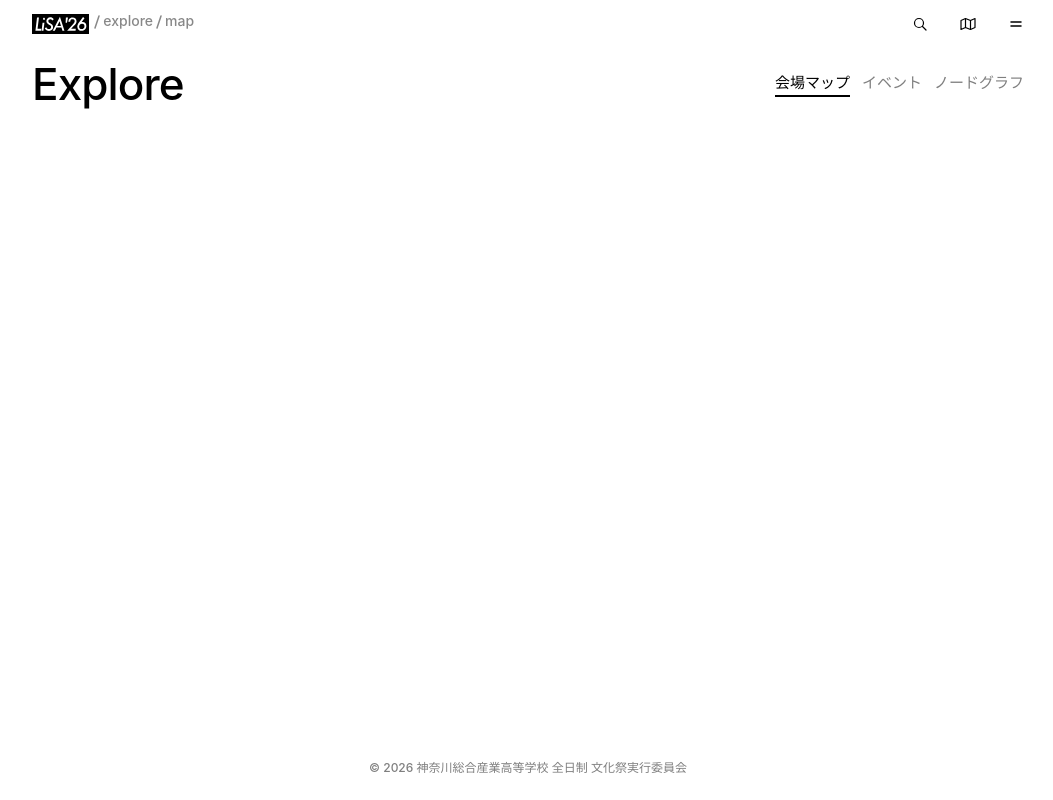
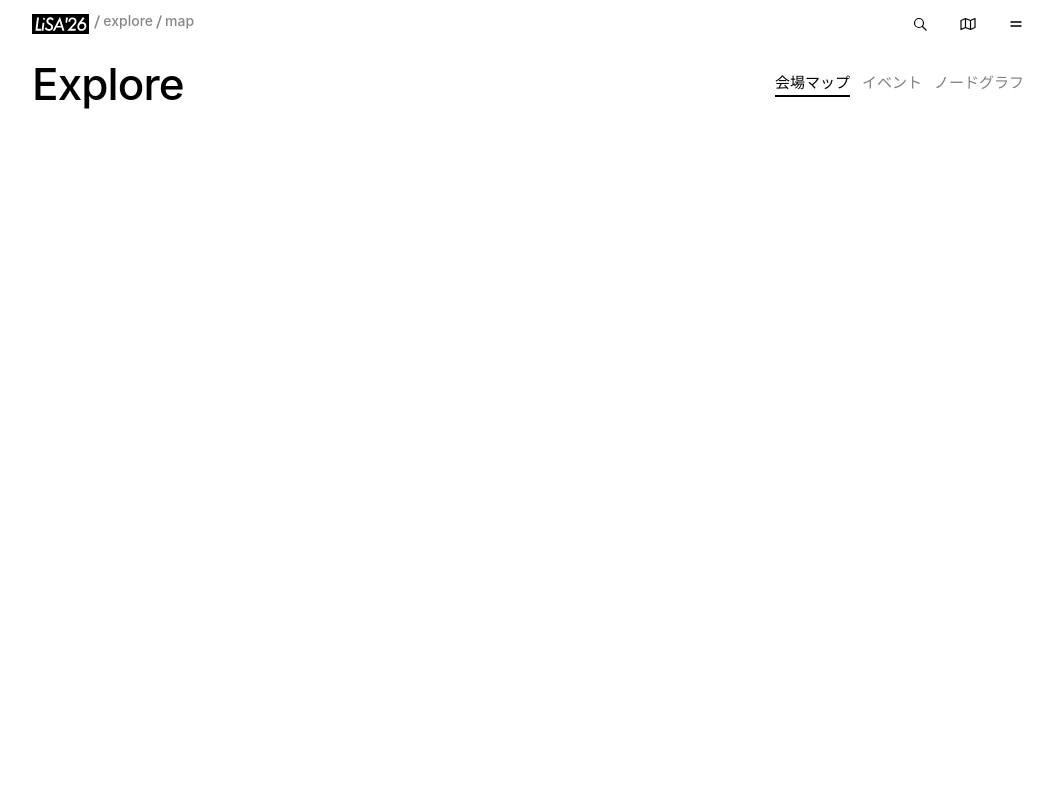
Before and after one commit to sakana-digital/lpf-2026, a Vue app: page /explore/map in a window 1280 px wide. Shown: the whole page, without its empty margins (112-1165 px from the left). Built offline with nearby package versions, Linux system fonts and the light colour scheme; a web font is replaced by a local one.

Commit message:
refactor(layout): remove footer
Drop the Footer component and the --footer-height variable it used;
main.css and ExploreView's min-height calcs now use 100svh directly
since there's no footer height left to reserve.

```diff
--- a/src/App.vue
+++ b/src/App.vue
@@ -2,7 +2,6 @@
 import { computed, watchEffect } from 'vue'
 import { RouterView, useRoute } from 'vue-router'
 import Header from '@/components/common/layout/Header.vue'
-import Footer from '@/components/common/layout/Footer.vue'
 import PageHeader from '@/components/common/layout/PageHeader.vue'
 import SearchModal from '@/components/common/SearchModal.vue'
 import { useIsRoot } from '@/composables/useIsRoot'
@@ -38,6 +37,5 @@ watchEffect(() => {
   <Header />
   <PageHeader v-if="!isRoot && pageTitleKey" :title-key="pageTitleKey" />
   <RouterView />
-  <Footer />
   <SearchModal />
 </template>
--- a/src/assets/base.css
+++ b/src/assets/base.css
@@ -1,7 +1,6 @@
 /* color palette from <https://github.com/vuejs/theme> */
 :root {
   --header-height: 48px;
-  --footer-height: 64px;
   --page-title-height: 72px;
 
   @media (max-width: 768px) {
--- a/src/assets/main.css
+++ b/src/assets/main.css
@@ -10,7 +10,7 @@ main {
   display: grid;
   grid-template-columns: 1fr min(1024px, 100%) 1fr;
   padding-top: var(--header-height);
-  min-height: calc(100svh - var(--footer-height));
+  min-height: 100svh;
 
   & > * {
     grid-column: 2;
--- a/src/components/common/layout/Footer.vue
+++ /dev/null
@@ -1,23 +0,0 @@
-<script setup lang="ts">
-const year = new Date().getFullYear()
-</script>
-
-<template>
-  <footer class="footer">
-    <p class="copyright">© {{ year }} 神奈川総合産業高等学校 全日制 文化祭実行委員会</p>
-  </footer>
-</template>
-
-<style scoped>
-.footer {
-  display: flex;
-  align-items: center;
-  justify-content: center;
-  height: var(--footer-height);
-}
-
-.copyright {
-  color: var(--color-text-mute);
-  font-size: 12px;
-}
-</style>
--- a/src/views/ExploreView.vue
+++ b/src/views/ExploreView.vue
@@ -13,7 +13,7 @@ import ExploreTabBar from '@/components/explore/ExploreTabBar.vue'
 
 <style scoped>
 .explore {
-  min-height: calc(100svh - var(--footer-height));
+  min-height: 100svh;
 }
 
 .content {
```
